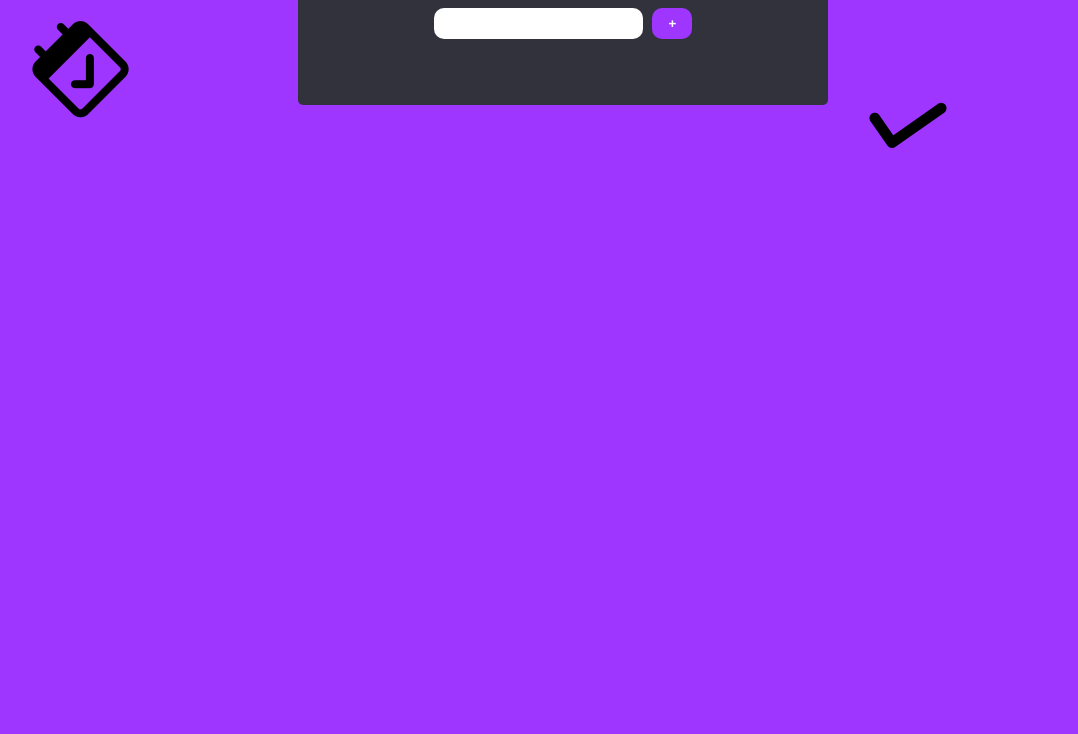
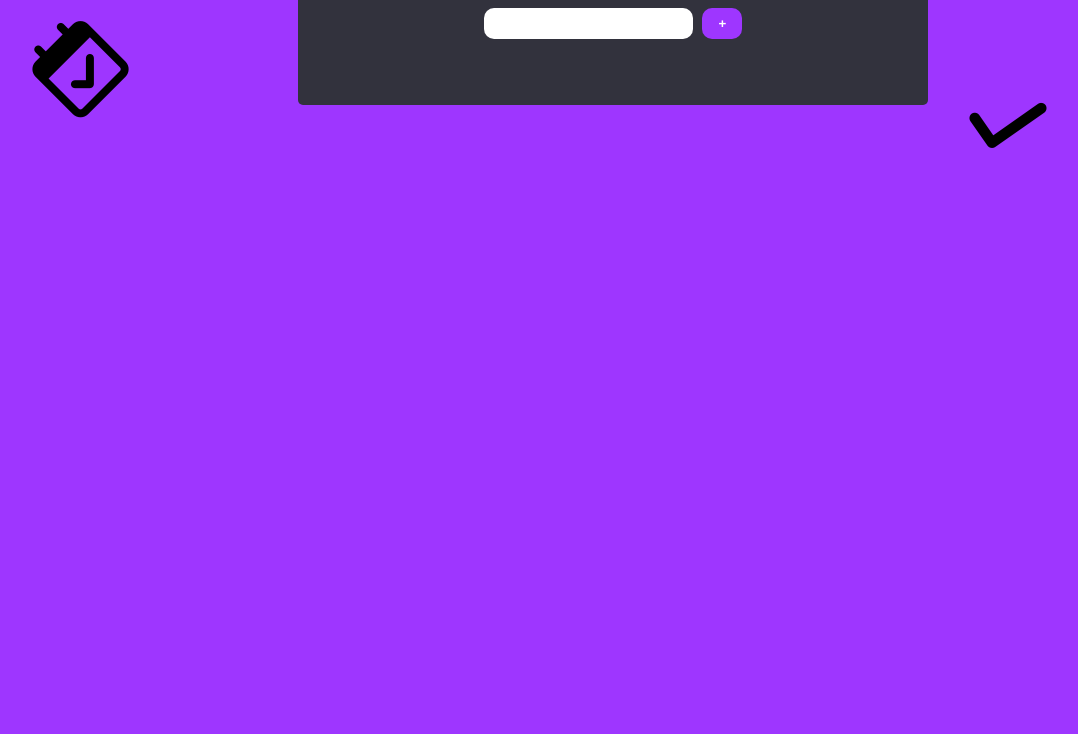
Before and after one commit to MirzezadeRefige/To-do-App, a plain HTML site: page index.html in a window 1280 px wide. Shown: the part 66-800 px from the top of the page, without its empty margins (62-1140 px from the left). Drawn offline with Linux system fonts and the light colour scheme.

Commit message:
to do app

```diff
--- a/Assets/style.css
+++ b/Assets/style.css
@@ -1,7 +1,7 @@
 .to-do-app {
   background-color: rgb(50, 50, 61);
   text-align: center;
-  width: 530px;
+  width: 630px;
   margin-left: 3%;
   height: 100%;
   padding-bottom: 50px;
@@ -144,15 +144,14 @@ checkbox:checked {
 }
 .elm-div {
   display: flex;
-margin-top: 7px;
+  margin-top: 7px;
   width: 530px !important;
   height: 60px;
   align-items: center;
   flex-wrap: wrap;
 }
-.elm-div:hover{
+.elm-div:hover {
   background-color: rgb(69, 34, 79);
-
 }
 .buttons {
   display: inline;
```
